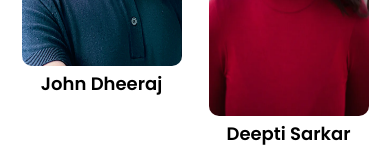
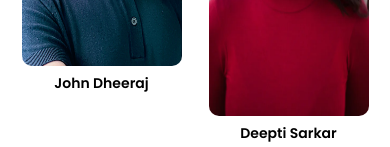
Before and after one commit to reetsrivastava/team-pageChallenge-DevChallenges, a plain HTML site: page index.html in a window 390 px wide. Shown: the part 700-847 px from the top of the page. Drawn offline with Linux system fonts and the light colour scheme.

Commit message:
font: updated font sizing

```diff
--- a/styles.css
+++ b/styles.css
@@ -170,6 +170,10 @@ figcaption {
         left: 40%;
         font-size: 10px;
     }
+
+    figcaption {
+        font-size: 14px;
+    }
 }
 
 @media(max-width:450px) {
```
